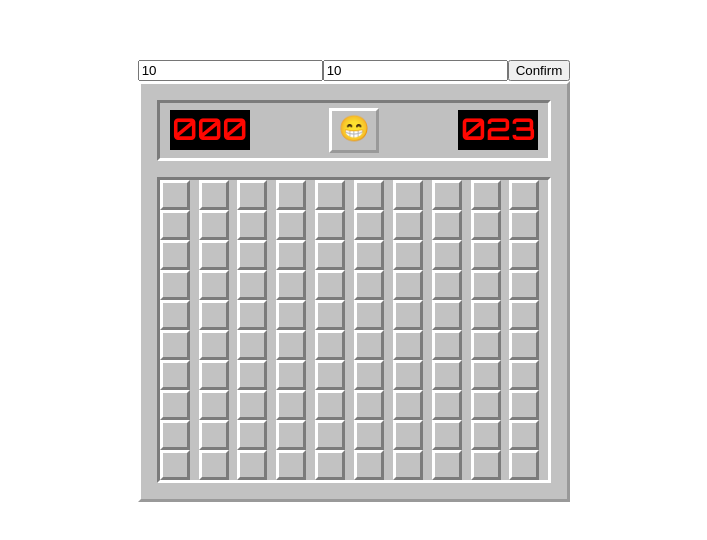
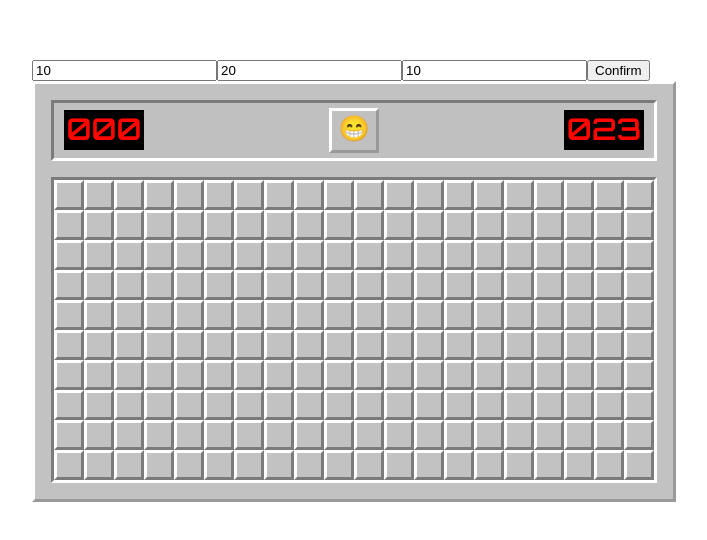
Before and after one commit to romangrubic/minesweeper-typescript-react, a React (Create React App) app: page / in a window 1280 px wide. Shown: the part 120-660 px from the top of the page, without its empty margins (286-993 px from the left). Built offline with nearby package versions, Linux system fonts and the light colour scheme.

Commit message:
Added input for user to type how many bombs in play.

```diff
--- a/src/components/app/app.component.tsx
+++ b/src/components/app/app.component.tsx
@@ -7,21 +7,26 @@ import Button from '../button/button.component';
 const App: React.FC = () => {
     // Rows and columns for game
     const [row, setRow] = useState<number>(10);
-    const [column, setColumn] = useState<number>(10);
+    const [column, setColumn] = useState<number>(20);
+    const [bombs, setBombs] = useState<number>(10);
     const [rowNumber, setRowNumber] = useState<number>(10);
-    const [columnNumber, setColumnNumber] = useState<number>(10);
-    const [cells, setCells] = useState(generateCells(rowNumber, columnNumber));
+    const [columnNumber, setColumnNumber] = useState<number>(20);
+    const [numberOfBombs, setNumberOfBombs] = useState<number>(10);
+    const [cells, setCells] = useState(
+        generateCells(rowNumber, columnNumber, numberOfBombs)
+    );
 
     // User input form for rows and columns
     const handleSubmit = (e: React.FormEvent<HTMLFormElement>): void => {
         e.preventDefault();
         setRowNumber(row);
         setColumnNumber(column);
+        setNumberOfBombs(bombs);
     };
 
     useEffect(() => {
-        setCells(generateCells(rowNumber, columnNumber));
-    }, [rowNumber, columnNumber]);
+        setCells(generateCells(rowNumber, columnNumber, numberOfBombs));
+    }, [rowNumber, columnNumber, numberOfBombs]);
 
     // Inline style to control grid size
     const bodyGrid = {
@@ -33,7 +38,13 @@ const App: React.FC = () => {
     const renderCells = (): React.ReactNode => {
         return cells.map((rowNumber, rowIndex) =>
             rowNumber.map((cell, colIndex) => (
-                <Button key={rowIndex + '-' + colIndex} />
+                <Button
+                    key={rowIndex + '-' + colIndex}
+                    state={cell.state}
+                    value={cell.value}
+                    row={rowIndex}
+                    col={colIndex}
+                />
             ))
         );
     };
@@ -54,6 +65,13 @@ const App: React.FC = () => {
                     required
                     onChange={(e) => setColumn(parseInt(e.target.value))}
                     placeholder='Number of columns'
+                />
+                <input
+                    type='number'
+                    value={bombs}
+                    required
+                    onChange={(e) => setBombs(parseInt(e.target.value))}
+                    placeholder='Number of bombs'
                 />
                 <button type='submit'>Confirm</button>
             </form>
```
